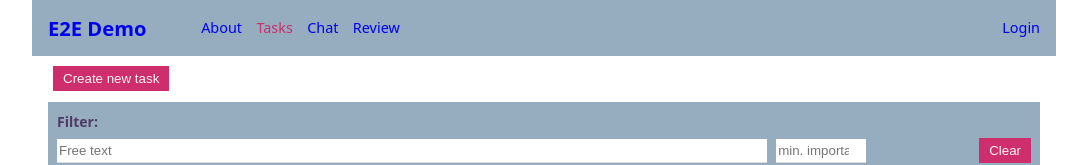
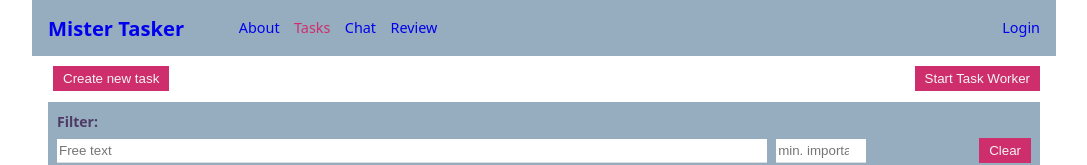
Before and after one commit to Moshe-Alper/mister-tasker-frontend-react, a React (Vite) app: page /task in a window 1280 px wide. Shown: the top 165 px of the page, without its empty margins (96-1183 px from the left). Built offline with nearby package versions, Linux system fonts and the light colour scheme; no server answers.

Commit message:
Update UI for worker service changes

```diff
--- a/index.html
+++ b/index.html
@@ -4,7 +4,7 @@
     <meta charset="UTF-8" />
     <link rel="icon" type="image/svg+xml" href="/img/vite.svg" />
     <meta name="viewport" content="width=device-width, initial-scale=1.0" />
-    <title>React Starter - Coding Academy</title>
+    <title>Mister Tasker</title>
   </head>
   <body>
     <div id="root"></div>
--- a/src/cmps/AppHeader.jsx
+++ b/src/cmps/AppHeader.jsx
@@ -22,7 +22,7 @@ export function AppHeader() {
 		<header className="app-header full">
 			<nav>
 				<NavLink to="/" className="logo">
-					E2E Demo
+					Mister Tasker
 				</NavLink>
 				<NavLink to="about">About</NavLink>
 				<NavLink to="task">Tasks</NavLink>
--- a/src/pages/TaskIndex.jsx
+++ b/src/pages/TaskIndex.jsx
@@ -1,7 +1,7 @@
 import { useState, useEffect } from 'react'
 import { useSelector } from 'react-redux'
 
-import { loadTasks, addTask, updateTask, removeTask, addTaskMsg } from '../store/actions/task.actions'
+import { loadTasks, addTask, updateTask, removeTask, toggleTaskWorker, loadWorkerStatus, addTaskMsg } from '../store/actions/task.actions'
 
 import { showSuccessMsg, showErrorMsg } from '../services/event-bus.service'
 import { taskService } from '../services/task'
@@ -11,12 +11,25 @@ import { TaskFilter } from '../cmps/TaskFilter'
 
 export function TaskIndex() {
 
-    const [ filterBy, setFilterBy ] = useState(taskService.getDefaultFilter())
+    const [filterBy, setFilterBy] = useState(taskService.getDefaultFilter())
     const tasks = useSelector(storeState => storeState.taskModule.tasks)
+    const [isWorkerRunning, setIsWorkerRunning] = useState(false)
 
     useEffect(() => {
         loadTasks(filterBy)
     }, [filterBy])
+
+    useEffect(() => {
+        const fetchWorkerStatus = async () => {
+            try {
+                const status = await loadWorkerStatus()
+                setIsWorkerRunning(status.isWorkerOn)
+            } catch (err) {
+                console.error('Failed to load worker status', err)
+            }
+        }
+        fetchWorkerStatus()
+    }, [])
 
     async function onRemoveTask(taskId) {
         try {
@@ -40,7 +53,7 @@ export function TaskIndex() {
 
     async function onUpdateTask(task) {
         const importance = +prompt('New importance?', task.importance)
-        if(importance === 0 || importance === task.importance) return
+        if (importance === 0 || importance === task.importance) return
 
         const taskToSave = { ...task, importance }
         try {
@@ -60,11 +73,24 @@ export function TaskIndex() {
         }
     }
 
+    async function onToggleWorker() {
+        try {
+            const response = await toggleTaskWorker()
+            setIsWorkerRunning(response.isWorkerOn)
+            showSuccessMsg(response.msg)
+        } catch (err) {
+            showErrorMsg('Cannot toggle task worker')
+        }
+    }
+
 
     return (
         <main className="task-index">
             <header>
                 <button onClick={onAddTask}>Create new task</button>
+                <button onClick={onToggleWorker}>
+                    {isWorkerRunning ? 'Stop Task Worker' : 'Start Task Worker'}
+                </button>
             </header>
             <TaskFilter filterBy={filterBy} setFilterBy={setFilterBy} />
             <TaskList
@@ -72,7 +98,7 @@ export function TaskIndex() {
                 onRemoveTask={onRemoveTask}
                 onUpdateTask={onUpdateTask}
                 onStartTask={onStartTask}
-                />
+            />
         </main>
     )
 }
--- a/src/services/task/task.service.remote.js
+++ b/src/services/task/task.service.remote.js
@@ -6,6 +6,8 @@ export const taskService = {
     save,
     remove,
     startTask,
+    toggleWorker,
+    getWorkerStatus,
     addTaskMsg
 }
 
@@ -35,6 +37,15 @@ async function startTask(taskId) {
     return httpService.post(`task/${taskId}/start`)
 }
 
+
+async function toggleWorker() {
+    return await httpService.post('task/worker/toggle')
+}
+
+async function getWorkerStatus() {
+    return await httpService.get('task/worker/status')
+}
+
 async function addTaskMsg(taskId, txt) {
     const savedMsg = await httpService.post(`task/${taskId}/msg`, {txt})
     return savedMsg
--- a/src/store/actions/task.actions.js
+++ b/src/store/actions/task.actions.js
@@ -70,6 +70,26 @@ export async function startTask(task) {
     }
 }
 
+export async function toggleTaskWorker() {
+    try {
+        const response = await taskService.toggleWorker()
+        return response
+    } catch (err) {
+        console.log('Cannot toggle task worker', err)
+        throw err
+    }
+}
+
+export async function loadWorkerStatus() {
+    try {
+        const response = await taskService.getWorkerStatus()
+        return response
+    } catch (err) {
+        console.log('Cannot load worker status', err)
+        throw err
+    }
+}
+
 export async function addTaskMsg(taskId, txt) {
     try {
         const msg = await taskService.addTaskMsg(taskId, txt)
```
